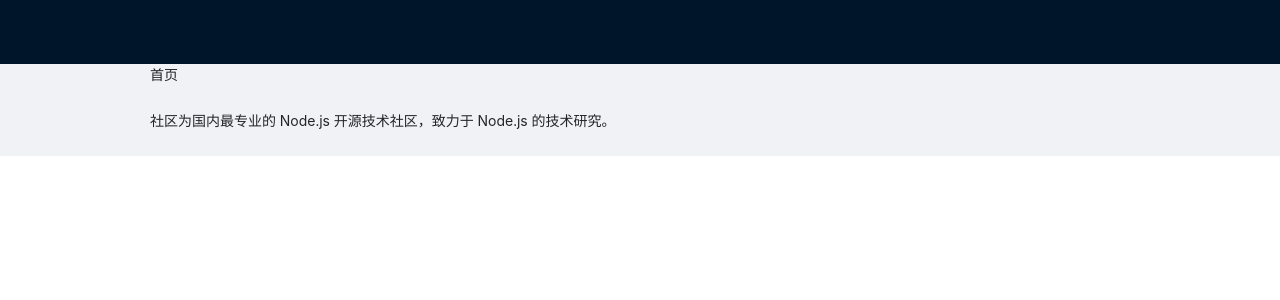
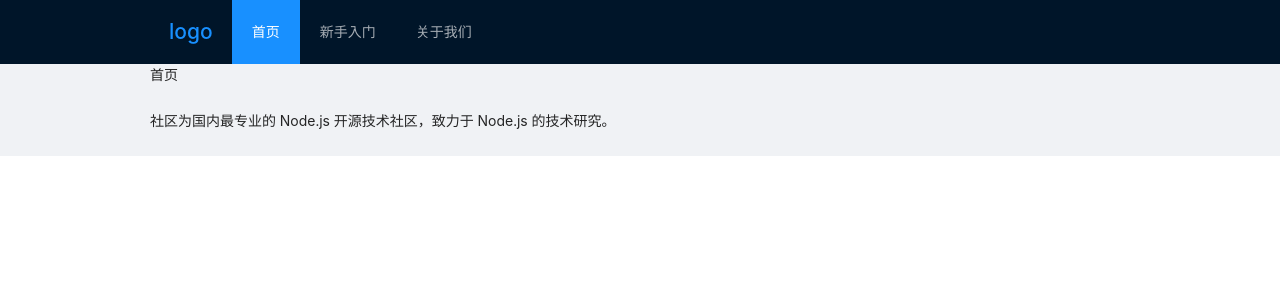
Before and after one commit to milk0v0/cnode-hooks, a React (Create React App) app: page / in a window 1280 px wide. Shown: the top 300 px of the page. Built offline with nearby package versions, Linux system fonts and the light colour scheme.

Commit message:
finish Menu

```diff
--- a/src/assets/css/index.css
+++ b/src/assets/css/index.css
@@ -5,6 +5,15 @@
 
 #footer {
   padding: 24px 0;
+}
+
+#header {
+  padding: 0;
+}
+
+.logo {
+  margin: 0;
+  text-align: center;
 }
 
 /* >= 576px */
--- a/src/components/header.js
+++ b/src/components/header.js
@@ -1,13 +1,35 @@
-import { Affix, Layout } from 'antd';
+import { Affix, Col, Layout, Menu, Row } from 'antd';
 import React from 'react';
+import { Link, useLocation } from 'react-router-dom';
+import { nav } from '../router';
 
 export default function Header() {
+  const { pathname } = useLocation();
   return (
     <Affix
       offsetTop={0}
     >
-      <Layout.Header>
-        <div className="wrap"></div>
+      <Layout.Header id="header">
+        <div className="wrap">
+          <Row>
+            <Col xs={6} sm={5} md={2}>
+              <h1 className="logo">
+                <Link to="/">logo</Link>
+              </h1>
+            </Col>
+            <Col xs={18} sm={19} md={22}>
+              <Menu
+                mode="horizontal"
+                theme="dark"
+                defaultSelectedKeys={[pathname]}
+              >
+                {nav.map(item => <Menu.Item key={item.to}>
+                  <Link to={item.to}>{item.txt}</Link>
+                </Menu.Item>)}
+              </Menu>
+            </Col>
+          </Row>
+        </div>
       </Layout.Header>
     </Affix>
   )
--- a/src/router/index.js
+++ b/src/router/index.js
@@ -44,4 +44,15 @@ const route = [{
   }
 }];
 
-export { route };
+const nav = [{
+  to: '/',
+  txt: '首页'
+}, {
+  to: '/getStart',
+  txt: '新手入门'
+}, {
+  to: '/about',
+  txt: '关于我们'
+}]
+
+export { route, nav };
```
